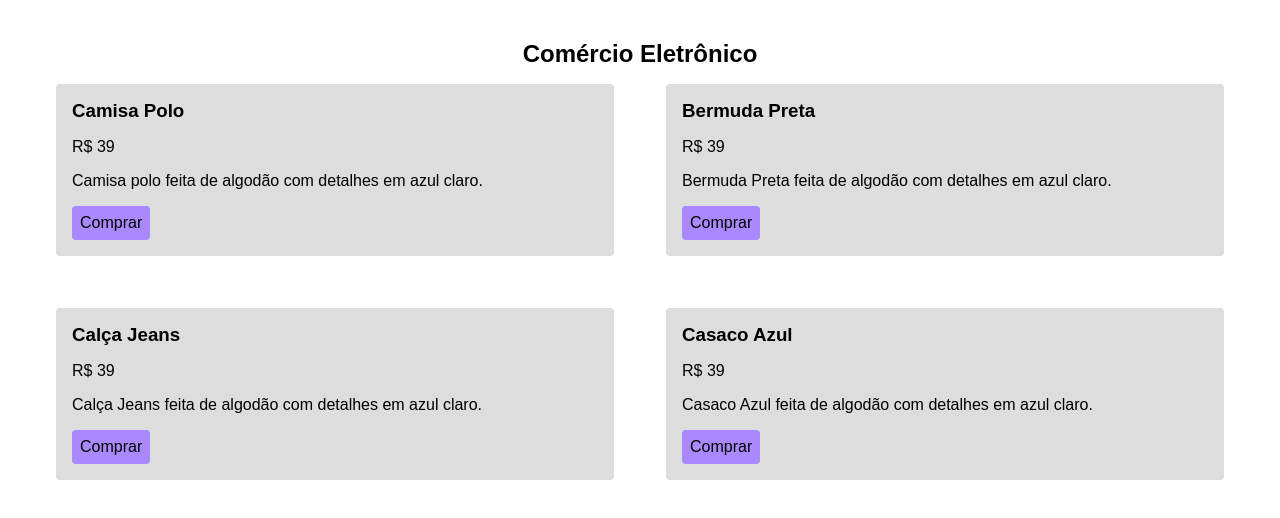
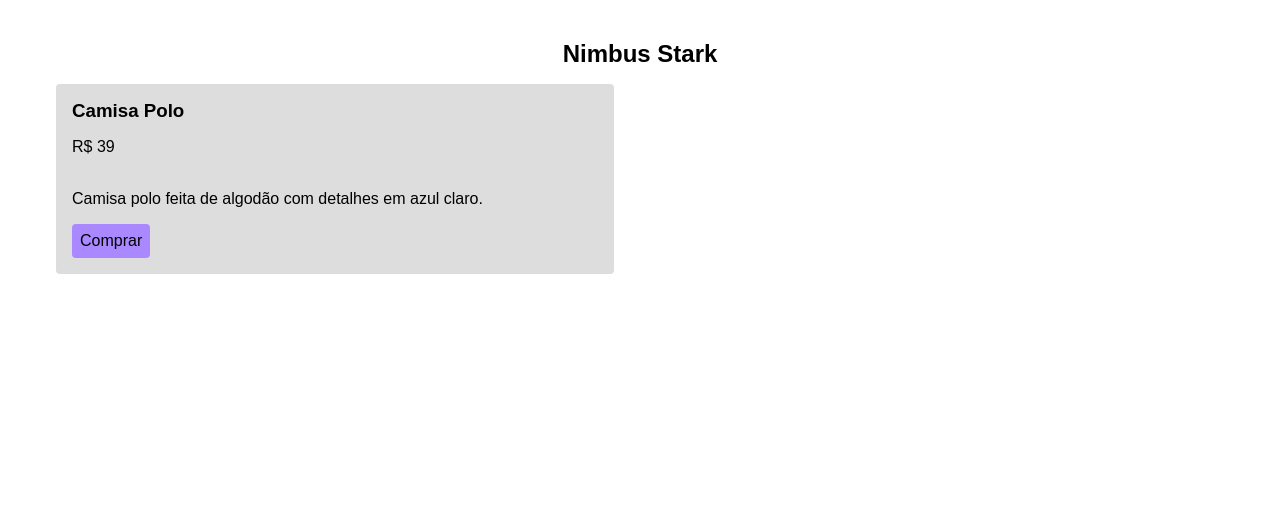
Before and after one commit to douglasjhonyy/exercicios-curso-origamid, a plain HTML site: page ex-display-grid/index.html in a window 1280 px wide. Drawn offline with Linux system fonts and the light colour scheme.

Commit message:
initial exercice

```diff
--- a/ex-display-grid/index.html
+++ b/ex-display-grid/index.html
@@ -3,38 +3,22 @@
 <head>
     <meta charset="UTF-8">
     <meta name="viewport" content="width=device-width, initial-scale=1.0">
-    <title>Exercicios Grid</title>
+    <title>Nimbus Stark</title>
     <link rel="stylesheet" href="style.css">
 </head>
 <body>
     <section>
         <div>
-            <h1>Comércio Eletrônico</h1>
+            <h1>Nimbus Stark</h1>
             <div class="grid">
                 <div class="item">
                     <h3>Camisa Polo</h3>
                     <p>R$ 39</p>
+                    <img src="" alt="">
                     <p>Camisa polo feita de algodão com detalhes em azul claro.</p>
                     <a href="*">Comprar</a>
                 </div>
-                <div class="item">
-                    <h3>Bermuda Preta</h3>
-                    <p>R$ 39</p>
-                    <p>Bermuda Preta feita de algodão com detalhes em azul claro.</p>
-                    <a href="*">Comprar</a>
-                </div>
-                <div class="item">
-                    <h3>Calça Jeans</h3>
-                    <p>R$ 39</p>
-                    <p>Calça Jeans feita de algodão com detalhes em azul claro.</p>
-                    <a href="*">Comprar</a>
-                </div>
-                <div class="item">
-                    <h3>Casaco Azul</h3>
-                    <p>R$ 39</p>
-                    <p>Casaco Azul feita de algodão com detalhes em azul claro.</p>
-                    <a href="*">Comprar</a>
-                </div>
+
             </div>
         </div>
     </section>
```
